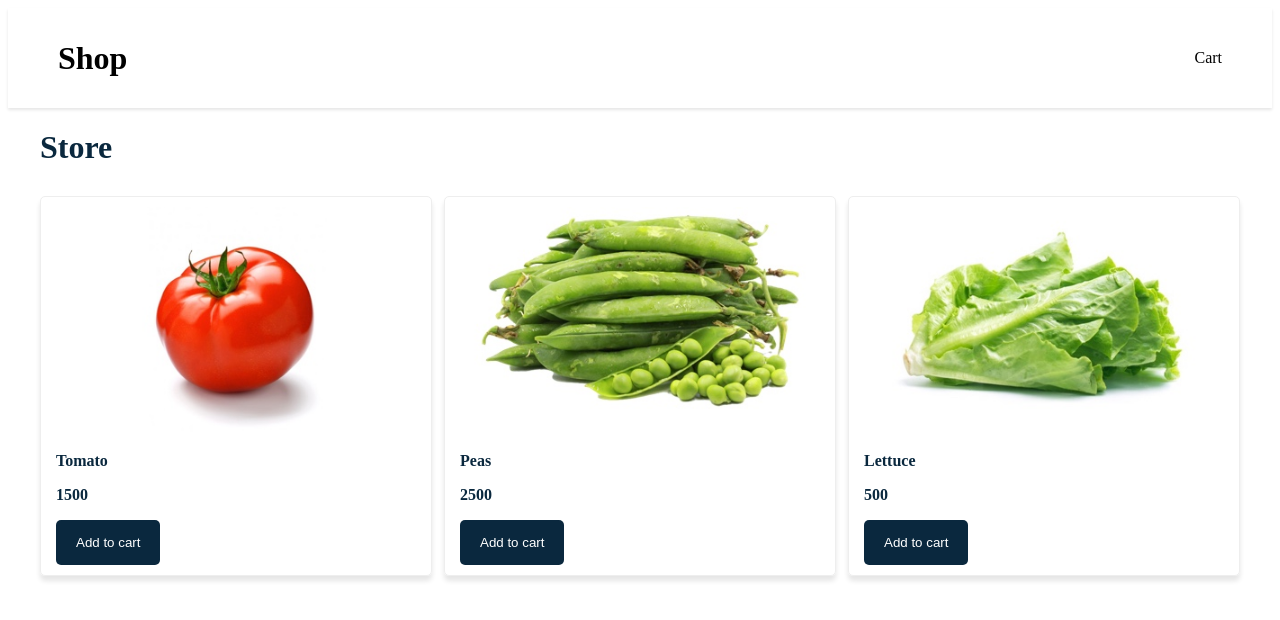
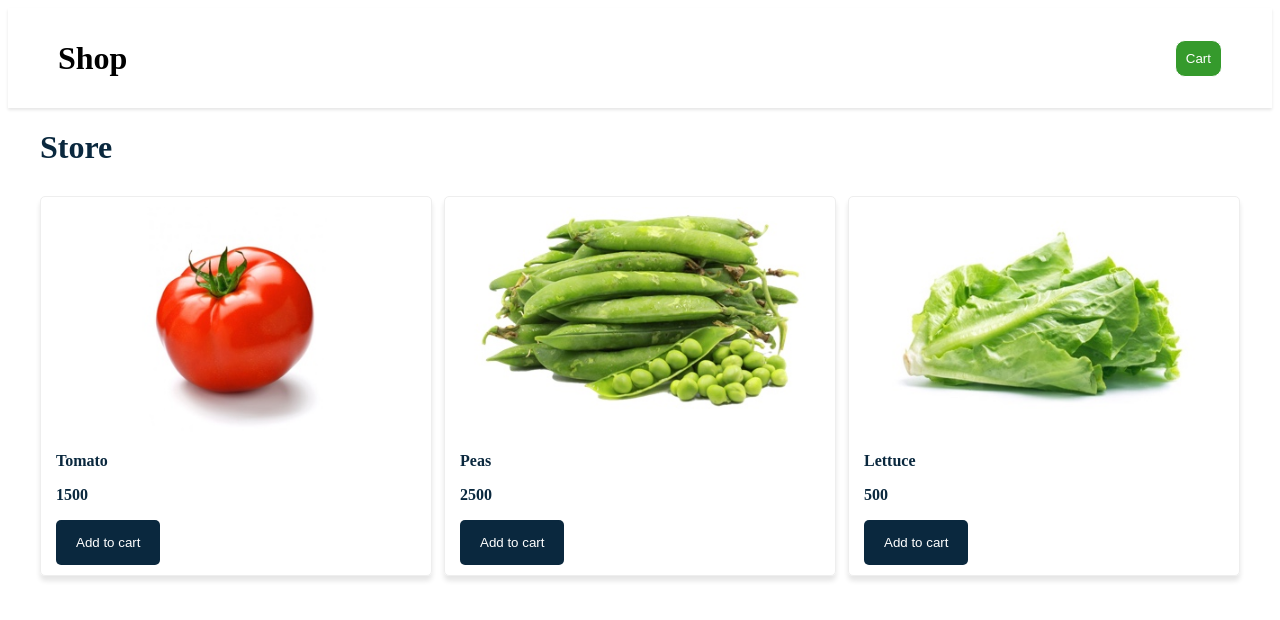
Before and after one commit to LFSoto/effective-doodle, a React (Create React App) app: page / in a window 1280 px wide. Shown: the top 620 px of the page. Built offline with nearby package versions, Linux system fonts and the light colour scheme.

Commit message:
Adding new cart component

```diff
--- /dev/null
+++ b/src/components/Cart/Cart.tsx
@@ -0,0 +1,20 @@
+const styles = {
+  cart: {
+    backgroundColor: '#359A2C',
+    color: '#fff',
+    border: 'solid 1px',
+    borderRadius: '10px',
+    padding: '10px',
+    cursor: 'pointer',
+  },
+};
+
+const Cart: React.FC = () => {
+  return (
+    <div>
+      <button style={styles.cart}>Cart</button>
+    </div>
+  );
+};
+
+export default Cart;
--- a/src/components/NavBar/NavBar.tsx
+++ b/src/components/NavBar/NavBar.tsx
@@ -1,4 +1,5 @@
 import Logo from '../Logo/Logo';
+import Cart from '../Cart/Cart';
 
 const styles = {
   navbar: {
@@ -17,7 +18,7 @@ const NavBar: React.FC = () => {
   return (
     <nav style={styles.navbar}>
       <Logo/>
-      <p>Cart</p>
+      <Cart/>
     </nav>
   );
 };
```
Also changed, not shown: 1 other file (tests, documents, lock files or other folders).
